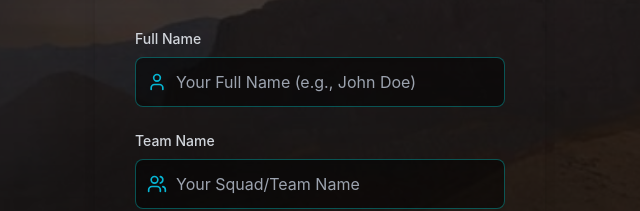
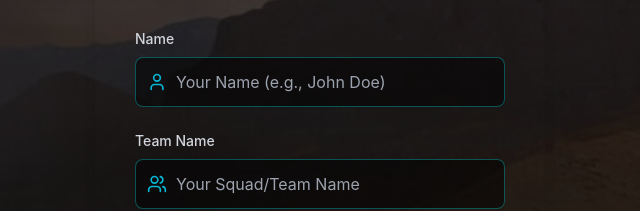
Before and after one commit to vinayvadlakondagoud/registrations, a plain HTML site: page FRONTEND/index.html in a window 1280 px wide. Shown: the part 219-430 px from the top of the page, 320-960 px from the left. Drawn offline with nearby package versions, Linux system fonts and the light colour scheme.

Commit message:
Update index.html
ju

```diff
--- a/FRONTEND/index.html
+++ b/FRONTEND/index.html
@@ -86,10 +86,10 @@
         <form id="registrationForm" onsubmit="submitRegistration(event)" class="space-y-6">
 
             <div>
-                <label for="fullName" class="block text-sm font-medium text-gray-300 mb-2">Full Name</label>
+                <label for="fullName" class="block text-sm font-medium text-gray-300 mb-2">Name</label>
                 <div class="relative">
                     <i data-lucide="user" class="absolute left-3 top-1/2 transform -translate-y-1/2 w-5 h-5 text-cyan-500"></i>
-                    <input type="text" id="fullName" name="userName" placeholder="Your Full Name (e.g., John Doe)" required
+                    <input type="text" id="fullName" name="userName" placeholder="Your Name (e.g., John Doe)" required
                            class="w-full bg-gray-800 text-white border border-gray-700 rounded-lg py-3 pl-10 pr-4 focus:ring-cyan-500 focus:border-cyan-500 transition duration-150 shadow-inner">
                 </div>
             </div>
```
